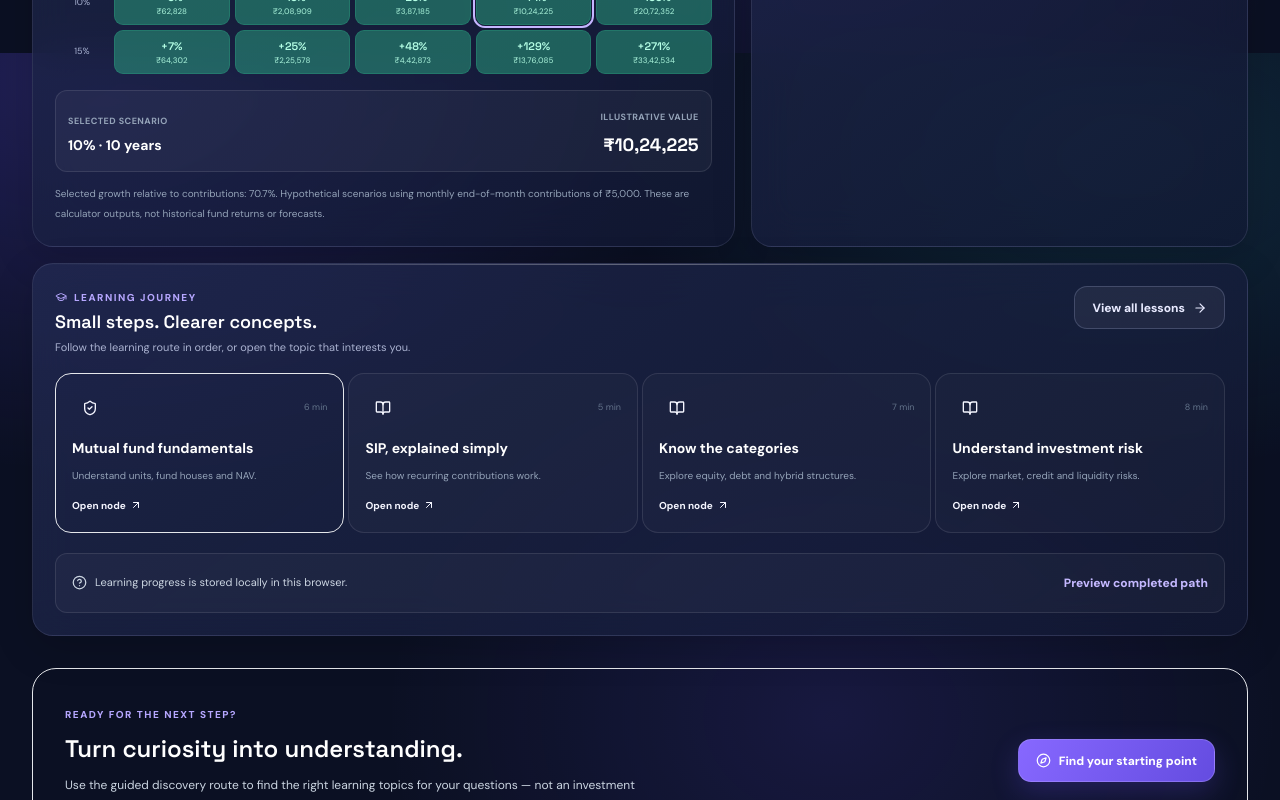
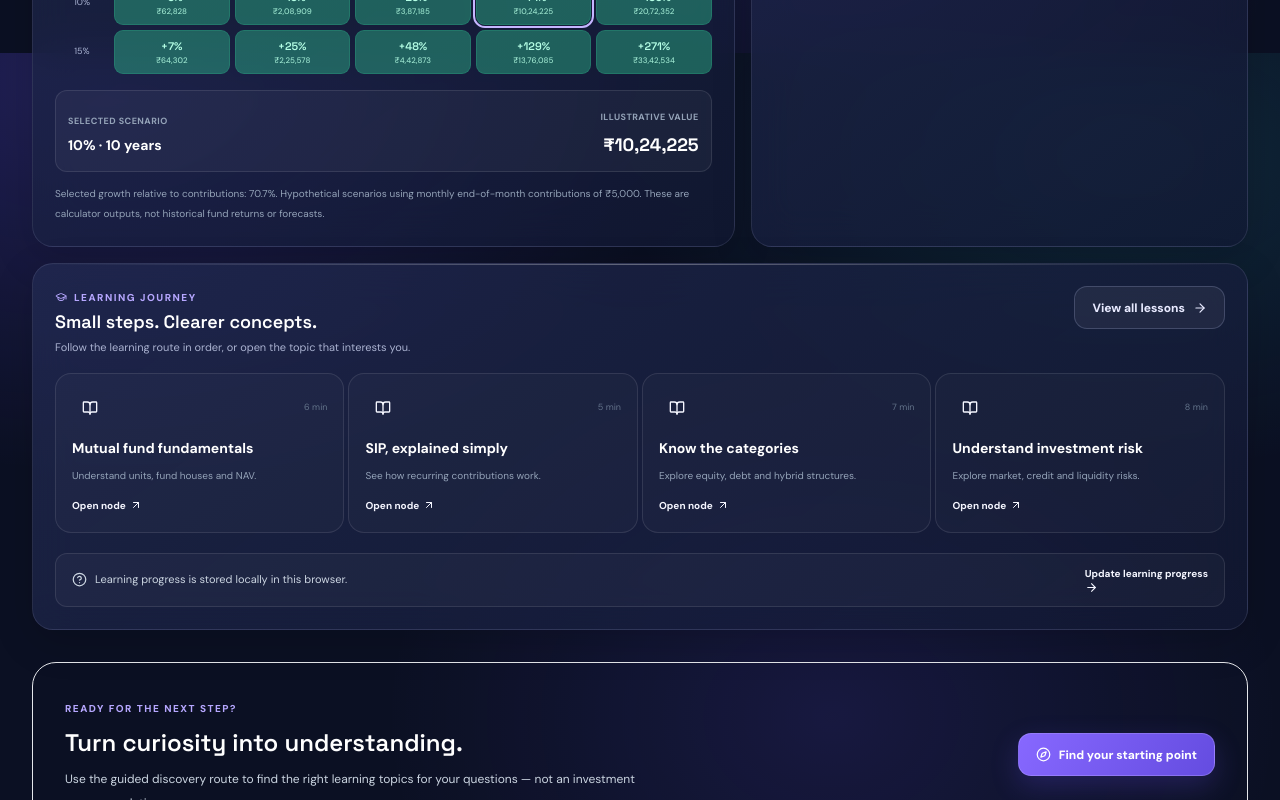
Before and after one commit to anandrahul094/easyfolio, a Next.js app in the folder frontend/: page / in a window 1280 px wide. Shown: the part 1547-2347 px from the top of the page. Built offline with nearby package versions, Linux system fonts and the light colour scheme.

Commit message:
Sync dashboard learning milestones with locally saved progress

```diff
--- a/frontend/app/components/dashboard.tsx
+++ b/frontend/app/components/dashboard.tsx
@@ -1,7 +1,7 @@
 "use client";
 
 import Link from "next/link";
-import {useMemo,useState} from "react";
+import {useEffect,useMemo,useState} from "react";
 import {ArrowDownRight,ArrowRight,ArrowUpRight,BookOpen,ChartLine,CircleHelp,Compass,Database,GraduationCap,Layers,ShieldCheck,Sparkles,TrendingUp} from "lucide-react";
 import {calculateSip,formatInr} from "../lib/finance";
 import {AllocationRing,ProjectionCurve,ProjectionHeatmap,buildProjectionSeries} from "./visuals";
@@ -24,7 +24,13 @@ export default function Dashboard(){
   const [monthly,setMonthly]=useState(5000);
   const [rate,setRate]=useState(10);
   const [years,setYears]=useState(12);
-  const [done,setDone]=useState(1);
+  const [done,setDone]=useState(0);
+  useEffect(()=>{
+    try{
+      const saved=JSON.parse(window.localStorage.getItem("easyfolio:learning-progress:v1")??"[]");
+      if(Array.isArray(saved))setDone(Math.min(journey.length,saved.length));
+    }catch{setDone(0);}
+  },[]);
   const projection=useMemo(()=>calculateSip(monthly,rate,years),[monthly,rate,years]);
   const series=useMemo(()=>buildProjectionSeries(monthly,rate,years),[monthly,rate,years]);
   const progress=Math.round(done/journey.length*100);
@@ -102,7 +108,7 @@ export default function Dashboard(){
               <h3 className="text-sm font-bold text-white">{item.title}</h3><p className="mt-2 text-[10px] leading-5 text-slate-400">{item.desc}</p><span className="mt-3 inline-flex items-center gap-1 text-[10px] font-bold text-violet-200 group-hover:text-white">Open node <ArrowUpRight size={12}/></span>
             </Link>)}
           </div>
-          <div className="mt-5 flex flex-wrap items-center justify-between gap-3 rounded-xl border border-white/10 bg-white/[.03] px-4 py-3"><div className="flex items-center gap-2 text-[11px] text-slate-300"><CircleHelp size={15} className="text-violet-200"/>Learning progress is stored locally in this browser.</div><button type="button" className="button-text" onClick={()=>setDone(value=>value===journey.length?0:journey.length)}>{done===journey.length?"Reset demo progress":"Preview completed path"}</button></div>
+          <div className="mt-5 flex flex-wrap items-center justify-between gap-3 rounded-xl border border-white/10 bg-white/[.03] px-4 py-3"><div className="flex items-center gap-2 text-[11px] text-slate-300"><CircleHelp size={15} className="text-violet-200"/>Learning progress is stored locally in this browser.</div><Link href="/learn" className="text-[10px] font-bold text-violet-200">Update learning progress <ArrowRight size={13}/></Link></div>
         </article>
       </div>
     </section>
```
